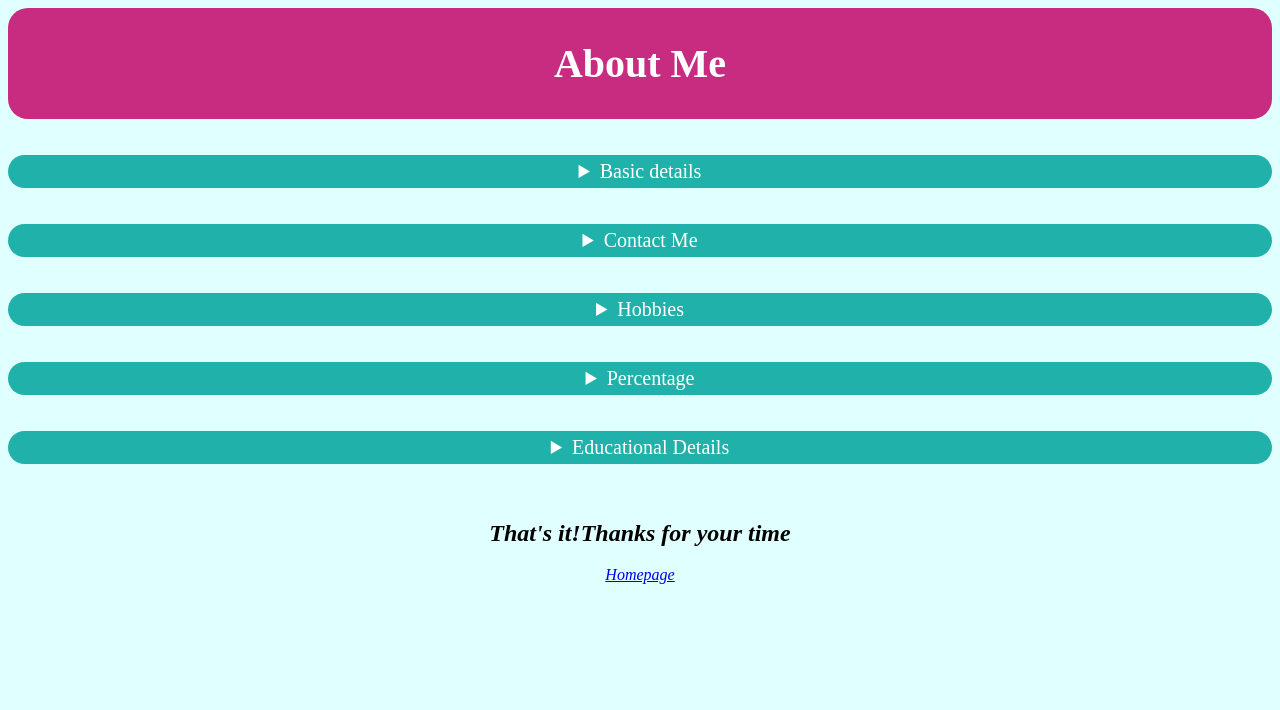
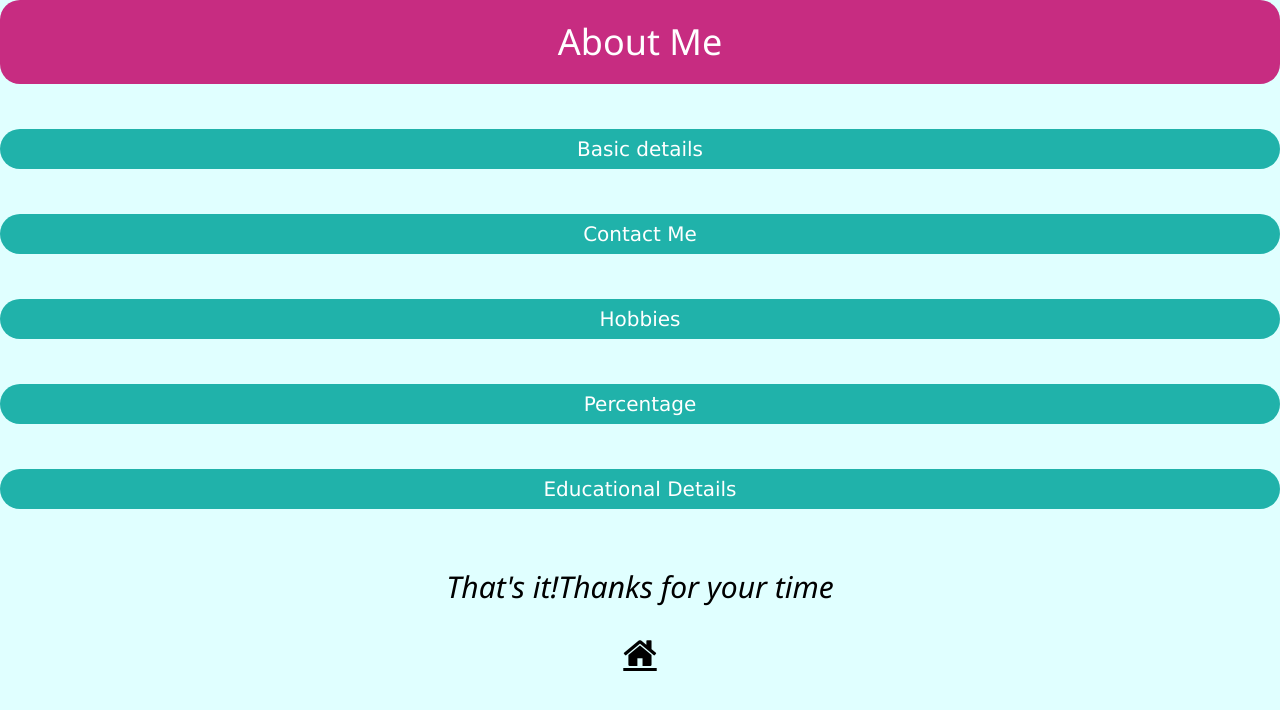
Before and after one commit to Manasa81/WebDevelopement, a plain HTML site: page project0/Thirdpage.html in a window 1280 px wide. Drawn offline with nearby package versions, Linux system fonts and the light colour scheme.

Commit message:
Homeicon added

```diff
--- a/project0/Thirdpage.html
+++ b/project0/Thirdpage.html
@@ -1,8 +1,11 @@
 <!DOCTYPE html>
 <html>
     <head>
-        <title></title>
-        <link rel= "stylesheet" href="tp.css">
+      <meta name="viewport" content="width=device-width, initial-scale=1">
+      <link rel="stylesheet" href="https://www.w3schools.com/w3css/4/w3.css">
+      <link rel="stylesheet" href="https://cdnjs.cloudflare.com/ajax/libs/font-awesome/4.7.0/css/font-awesome.min.css">
+      <title></title>
+      <link rel= "stylesheet" href="tp.css">
     </head>
     <body>
         <div class="header">
@@ -51,7 +54,8 @@
       <br/><br/>
       <div id = "hp">
      <h2>That's it!Thanks for your time</h2>
-     <a href = "HomePage.html">Homepage</a>
+     <ul class="w3-ul">
+      <li class="w3-xxlarge"><a class="fa fa-home" href="HomePage.html"></a></li></ul>
     </div>
 
 </html>
```
